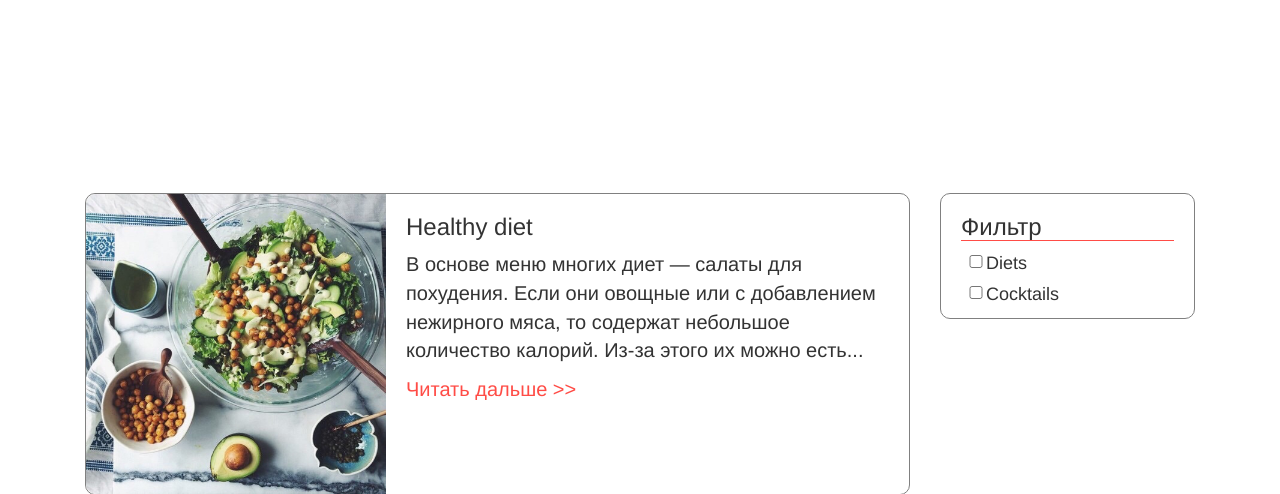
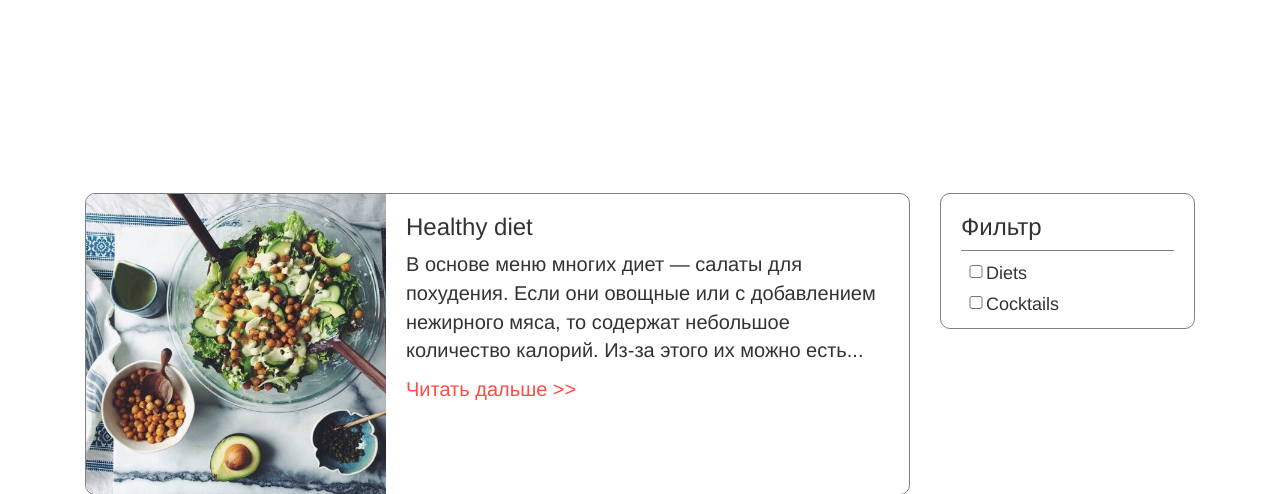
Before and after one commit to mrsn5/Healzy, a web app: file Frontend/www/blog.html in a window 1280 px wide. Shown: the part 327-821 px from the top of the page. Run offline with its HTML, style and script files only (its server is not run), Linux system fonts and the light colour scheme; style sheets or scripts are compiled from the project's sources; some libraries are stand-ins or nearby versions.

Commit message:
blog changes

```diff
--- a/Frontend/www/assets/less/main.less
+++ b/Frontend/www/assets/less/main.less
@@ -52,7 +52,8 @@ body {
   h3 {
     margin-left: 20px;
     margin-right: 20px;
-    border-bottom: solid 1px @MainColor;
+    padding-bottom: 10px;
+    border-bottom: solid 1px @NeutralColor;
 
   }
   .filter-list {
--- a/Frontend/www/blog.html
+++ b/Frontend/www/blog.html
@@ -89,6 +89,7 @@
                         <input id="cocktailsBox" type="checkbox" id="cocktailsFilter" name="diets" >
                         <label for="cocktailsFilter">Cocktails</label>
                     </div>
+
                 </div>
             </div>
         </div>
```
